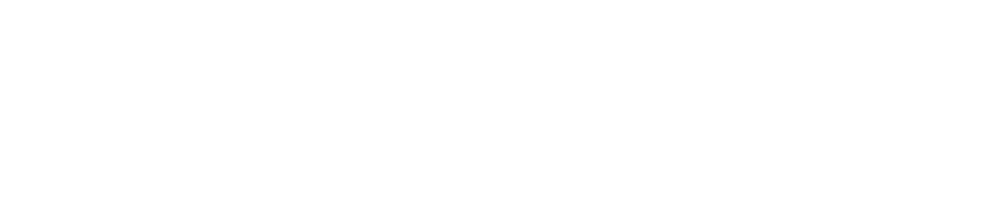
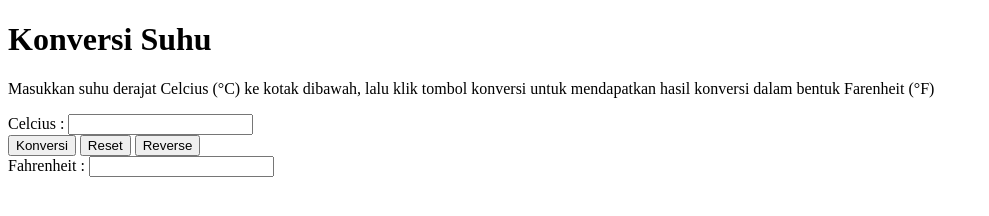
Before and after one commit to revou-fundamental-course/03-feb-25-abidin28, a plain HTML site: page index.html in a window 1280 px wide. Shown: the whole page, without its empty margins (0-989 px from the left). Drawn offline with Linux system fonts and the light colour scheme.

Commit message:
commit pertama

```diff
--- a/index.html
+++ b/index.html
@@ -4,6 +4,51 @@
 <head>
     <meta charset="UTF-8">
     <!-- Tag untuk responsive design -->
-     <meta name="viewport" content="width=device-width, initial-scale=1.0"
+     <meta name="viewport" content="width=device-width, initial-scale=1.0">
+     <title>Website Konversi Suhu</title>
+
+    <!-- Link CSS -->
+     <link rel="stylesheet" href="css\styles.css">
 </head>
+
+<body>
+    <header>
+        <h1>Konversi Suhu</h1>
+    </header>
+
+    <main>
+        <!-- Introduction -->
+        <section>
+            <p> Masukkan suhu derajat Celcius (&deg;C) ke kotak dibawah,
+                lalu klik tombol konversi untuk mendapatkan hasil konversi dalam bentuk Farenheit (&deg;F)</p>
+        </section>
+
+        <!-- Form Input suhu yang ingin di konversi -->
+        <section>
+            <form>
+                <div>
+                    <label for="main-input">Celcius :</label>
+                    <input type="number" id="main-input">
+                </div>
+
+                <div>
+                    <button>Konversi</button>
+                    <button>Reset</button>
+                    <button>Reverse</button>
+                </div>
+            </form>
+        </section>
+
+        <!-- Hasil Konversi -->
+        <section>
+            <div>
+                <label for="main-result">Fahrenheit :</label>
+                <input type="text" id="main-result" readonly>
+            </div>
+        </section>
+
+        <!-- Cara Konversi Suhu -->
+
+    </main>
+</body>
 </html>
```
